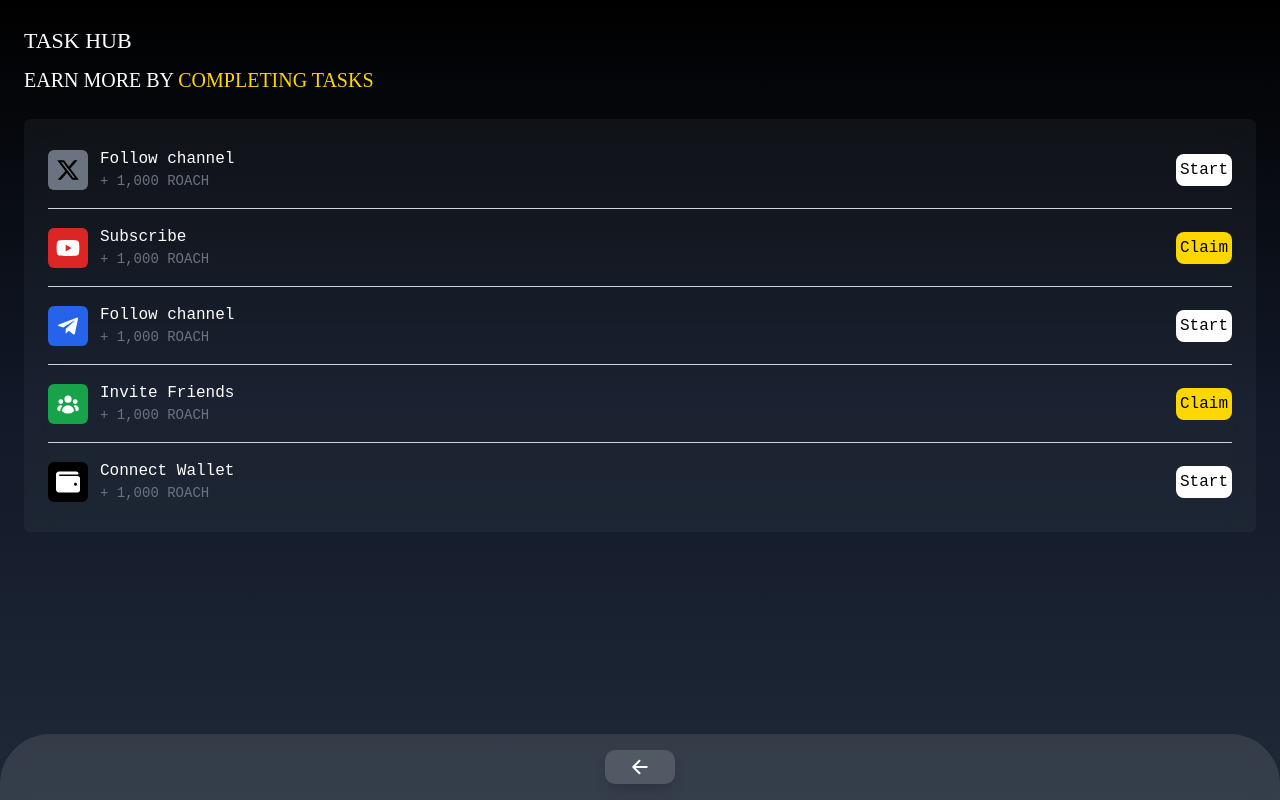
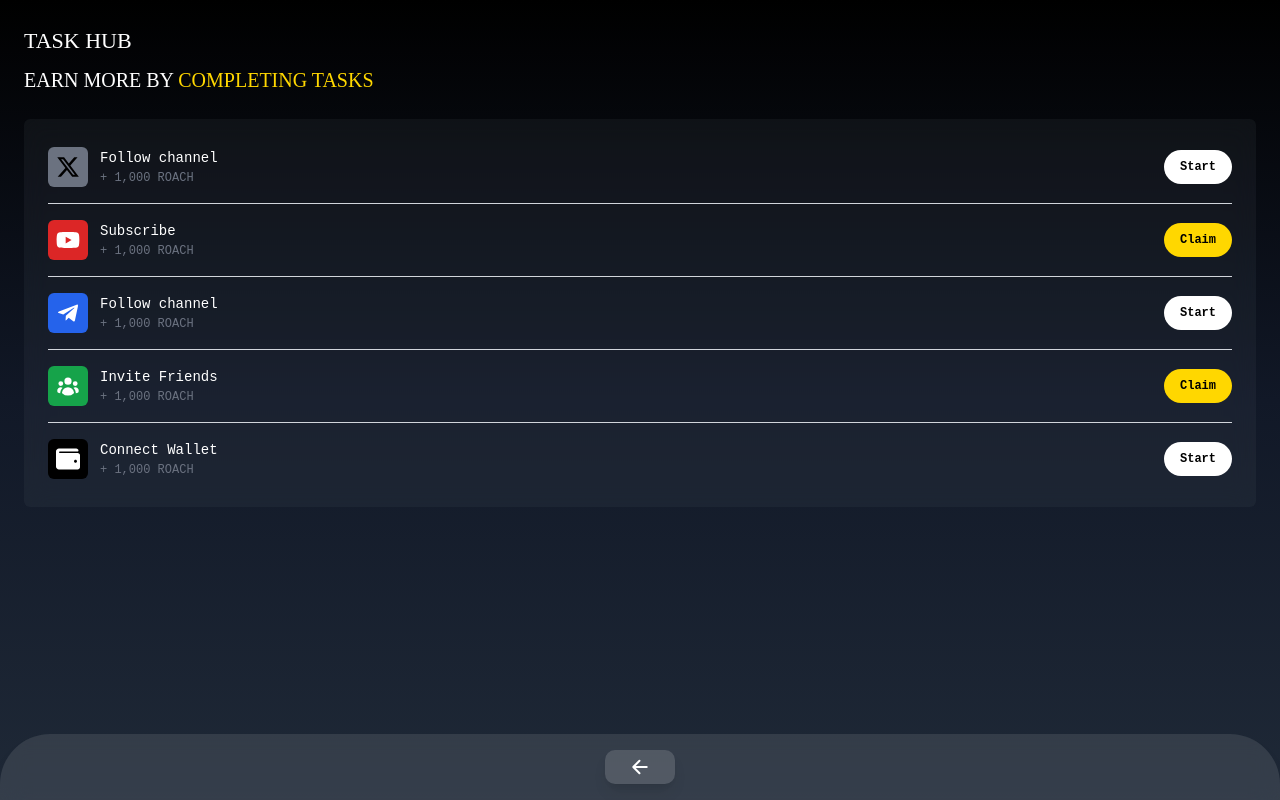
Before and after one commit to Roaches-Airdrop/RoachesPublic, a React (Vite) app: page /tasks in a window 1280 px wide. Built offline with nearby package versions, Linux system fonts and the light colour scheme; a web font is replaced by a local one.

Commit message:
Made some changes on the new design

```diff
--- a/src/components/Home/FrensRoaches.tsx
+++ b/src/components/Home/FrensRoaches.tsx
@@ -7,7 +7,6 @@ const FrensRoachesTab = () => {
         <>
             <div>
                 <UserDetails
-                    imgStyle="bg-transparent h-0 w-0"
                 />
                 <div className="bg-gray-500 bg-opacity-10 backdrop-blur-md space-y-6 my-6 px-4 py-7 rounded-lg">
                     {/* invite section */}
--- a/src/components/Home/NewHome.tsx
+++ b/src/components/Home/NewHome.tsx
@@ -1,5 +1,5 @@
 import UserDetails from "../User/User";
-import RoachProfile from "../../assets/roaches/roachprofile.png";
+
 import RoachCoin from "../../assets/roaches/roachsplash2.png"
 import useBalance from "../../hooks/useBalance";
 import ProgressBar from "../ProgressBar/ProgressBar";
@@ -12,11 +12,9 @@ const NewHome = () => {
         <>
         <div>
             {/* Username and Level/Progress */}
-            <div className="flex justify-between items-center">
+            <div className="flex justify-between items-center space-x-10">
                 <div className="flex-1">
                 <UserDetails
-            roachimg={RoachProfile}
-            imgStyle="bg-gradient-to-l from-black via-yellow-900 to-black to-100%"
             />
                 </div>
                 <div className="flex-1 space-y-1">
--- a/src/components/Home/UpgradeTab.tsx
+++ b/src/components/Home/UpgradeTab.tsx
@@ -9,7 +9,6 @@ const UpgradeTab = () => {
             <div>
                 <div className="flex items-center justify-between space-x-4">
                     <UserDetails
-                        imgStyle="bg-transparent h-0 w-0"
                     />
                     <button className="bg-gradient-to-r from-yellow-400 via-amber-600 to-yellow-400 text-center cursor-pointer font-roachfont1 capitalize text-[16px] text-white font-medium py-3 w-[50%] rounded-lg">connect wallet</button>
                 </div>
--- a/src/components/Task/TaskComp.tsx
+++ b/src/components/Task/TaskComp.tsx
@@ -27,11 +27,11 @@ const TaskComponent = () => {
                             <FaXTwitter className="text-[24px]" />
                         </div>
                         <div>
-                            <p className="text-white font-roachfont1 text-[16px]">Follow channel</p>
-                            <p className="text-gray-500 font-roachfont1 text-[14px]">+ 1,000 ROACH</p>
+                            <p className="text-white font-roachfont1 text-[14px]">Follow channel</p>
+                            <p className="text-gray-500 font-roachfont1 text-[12px]">+ 1,000 ROACH</p>
                         </div>
                     </div>
-                    <button className="font-roachfont1 text-[16px] bg-white rounded-lg fobt-[700] p-1">Start</button>
+                    <button className="font-roachfont1 text-[12px] bg-white rounded-full font-[700] px-4 py-2">Start</button>
 
                 </div>
 
@@ -41,11 +41,11 @@ const TaskComponent = () => {
                             <FaYoutube className="text-[24px] text-white" />
                         </div>
                         <div>
-                            <p className="text-white font-roachfont1 text-[16px]">Subscribe</p>
-                            <p className="text-gray-500 font-roachfont1 text-[14px]">+ 1,000 ROACH</p>
+                            <p className="text-white font-roachfont1 text-[14px]">Subscribe</p>
+                            <p className="text-gray-500 font-roachfont1 text-[12px]">+ 1,000 ROACH</p>
                         </div>
                     </div>
-                    <button className="font-roachfont1 text-[16px] bg-roachgold rounded-lg fobt-[700] p-1">Claim</button>
+                    <button className="font-roachfont1 text-[12px] bg-roachgold rounded-full font-[700] px-4 py-2">Claim</button>
 
                 </div>
 
@@ -55,11 +55,11 @@ const TaskComponent = () => {
                             <BiLogoTelegram className="text-[24px] text-white" />
                         </div>
                         <div>
-                            <p className="text-white font-roachfont1 text-[16px]">Follow channel</p>
-                            <p className="text-gray-500 font-roachfont1 text-[14px]">+ 1,000 ROACH</p>
+                            <p className="text-white font-roachfont1 text-[14px]">Follow channel</p>
+                            <p className="text-gray-500 font-roachfont1 text-[12px]">+ 1,000 ROACH</p>
                         </div>
                     </div>
-                    <button className="font-roachfont1 text-[16px] bg-white rounded-lg fobt-[700] p-1">Start</button>
+                    <button className="font-roachfont1 text-[12px] bg-white rounded-full font-[700] px-4 py-2">Start</button>
 
                 </div>
 
@@ -69,11 +69,11 @@ const TaskComponent = () => {
                             <HiMiniUserGroup className="text-[24px] text-white" />
                         </div>
                         <div>
-                            <p className="text-white font-roachfont1 text-[16px]">Invite Friends</p>
-                            <p className="text-gray-500 font-roachfont1 text-[14px]">+ 1,000 ROACH</p>
+                            <p className="text-white font-roachfont1 text-[14px]">Invite Friends</p>
+                            <p className="text-gray-500 font-roachfont1 text-[12px]">+ 1,000 ROACH</p>
                         </div>
                     </div>
-                    <button className="font-roachfont1 text-[16px] bg-roachgold rounded-lg fobt-[700] p-1">Claim</button>
+                    <button className="font-roachfont1 text-[12px] bg-roachgold rounded-full font-[700] py-2 px-4 text-center">Claim</button>
 
                 </div>
 
@@ -83,11 +83,11 @@ const TaskComponent = () => {
                             <FaWallet className="text-[24px] text-white" />
                         </div>
                         <div>
-                            <p className="text-white font-roachfont1 text-[16px]">Connect Wallet</p>
-                            <p className="text-gray-500 font-roachfont1 text-[14px]">+ 1,000 ROACH</p>
+                            <p className="text-white font-roachfont1 text-[14px]">Connect Wallet</p>
+                            <p className="text-gray-500 font-roachfont1 text-[12px]">+ 1,000 ROACH</p>
                         </div>
                     </div>
-                    <button className="font-roachfont1 text-[16px] bg-white rounded-lg fobt-[700] p-1">Start</button>
+                    <button className="font-roachfont1 text-[12px] bg-white rounded-full font-[700] text-center py-2 px-4">Start</button>
 
                 </div>
 
--- a/src/components/User/User.tsx
+++ b/src/components/User/User.tsx
@@ -13,10 +13,8 @@ interface UserData {
 
 interface UserDetailsProps {
     contStyle?: string
-    roachimg?: any
-    imgStyle?: string
 }
-const UserDetails: React.FC<UserDetailsProps> = ({contStyle, roachimg, imgStyle}) => {
+const UserDetails: React.FC<UserDetailsProps> = ({contStyle}) => {
 
     const [userData, setUserData] = useState<UserData | null>(null);
 
@@ -28,11 +26,8 @@ const UserDetails: React.FC<UserDetailsProps> = ({contStyle, roachimg, imgStyle}
 
     return (
         <>
-            <div className={`flex items-center space-x-2 ${contStyle}`}>
-                <div className={`inline-block p-[2px] rounded-full ${imgStyle}`}>
-                <img src={roachimg} className={`h-[32px] w-[32px]`}/>
-                </div>
-                <p className="font-roachfont1 text-white capitalize font-medium text-[12px]">{userData?.username}</p>
+            <div className={`flex items-center space-x-2 bg-white bg-opacity-15 backdrop-blur-md shadow-lg justify-center p-3 rounded-[10px] ${contStyle}`}>
+                <p className="font-roachfont1 text-white capitalize font-medium text-center text-[12px] border-x border-gray-500 px-4 ">{`@${userData?.username}`}</p>
             </div>
         </>
      );
```
